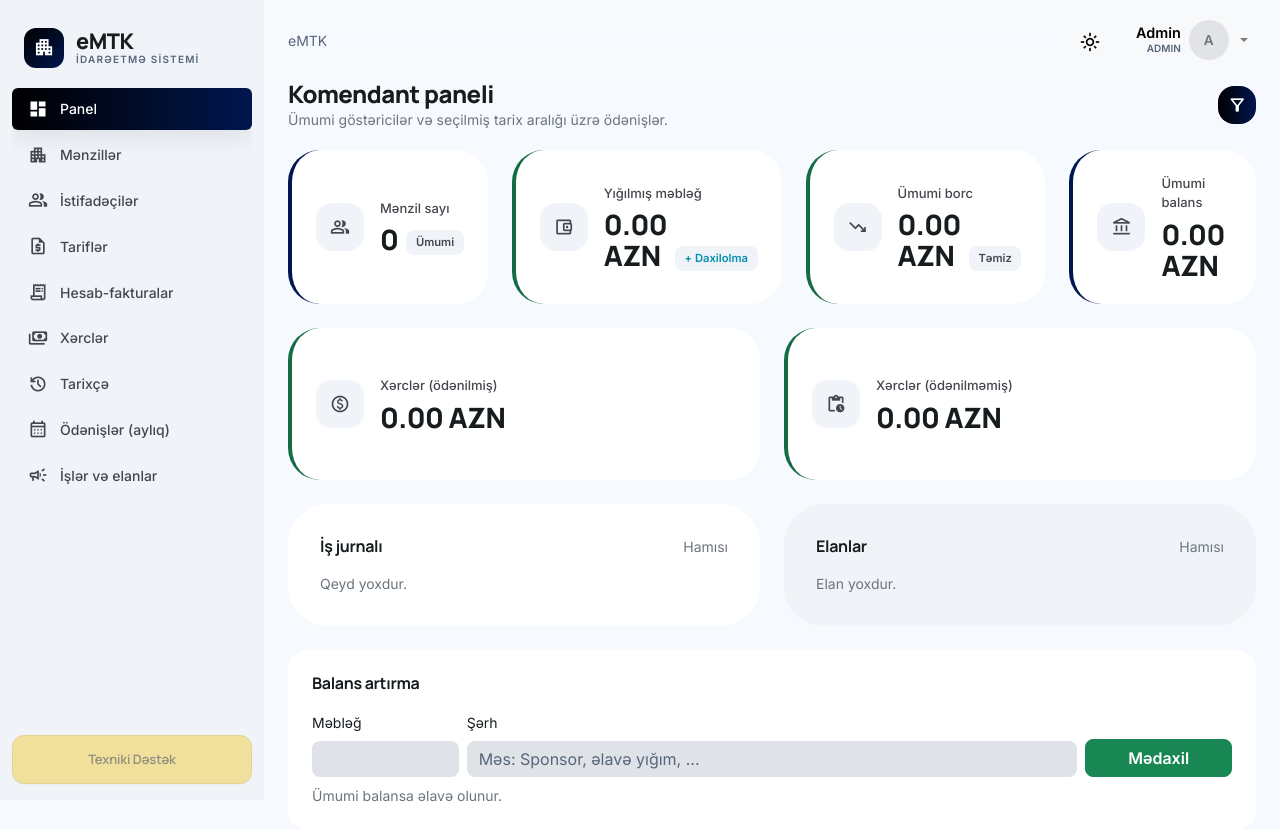
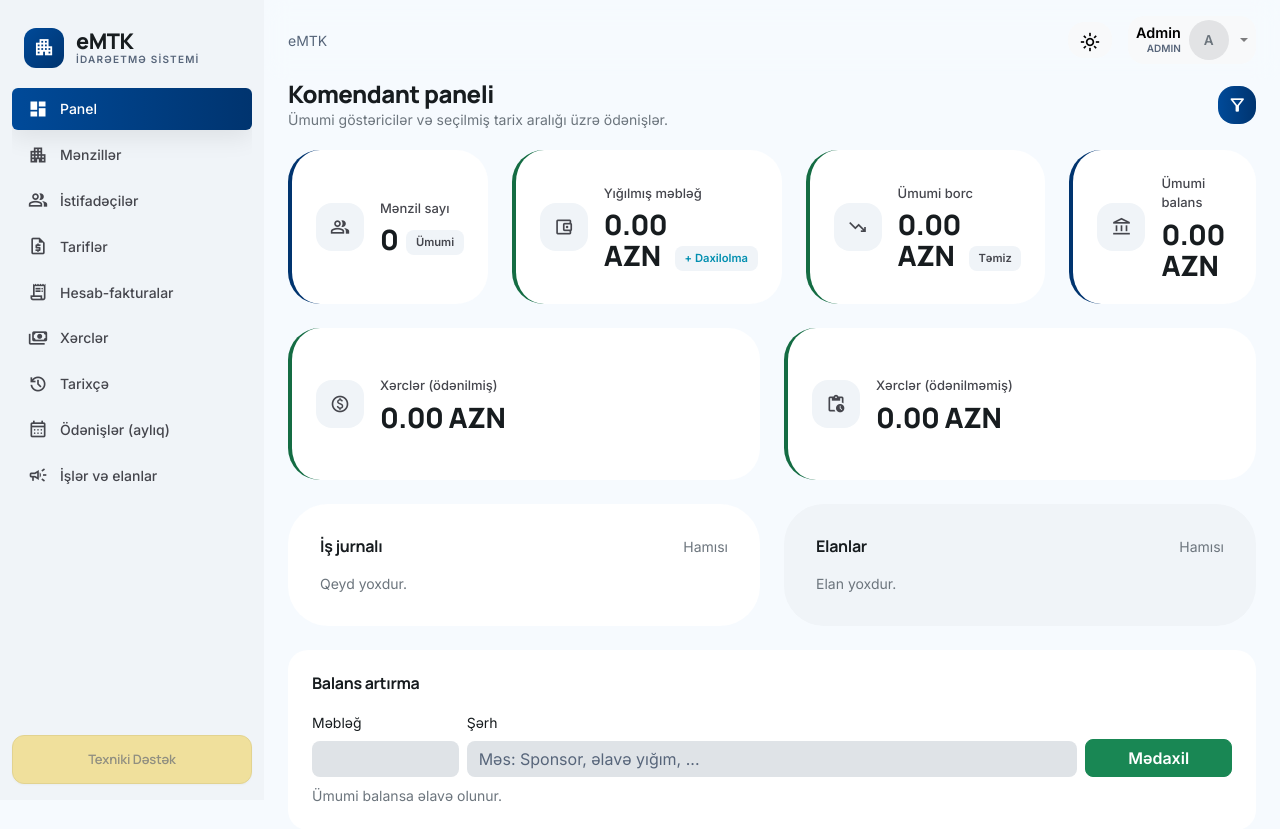
Before and after one commit to irzayev/emtk, a Flask app: page /dashboard in a window 1280 px wide. Shown: the top 829 px of the page. Run offline with Flask 3, Linux system fonts and the light colour scheme; the visitor is signed in with stand-in values (Sample User, id 1); data comes from the database, SQL or seed files in the repository; data that the repository does not hold is empty; some libraries are stand-ins or nearby versions.

Commit message:
Update emtk-stitch.css

```diff
--- a/static/emtk-stitch.css
+++ b/static/emtk-stitch.css
@@ -10,8 +10,8 @@
     --emtk-surface-highest: #dfe3e7;
     --emtk-on-surface: #171c1f;
     --emtk-on-surface-variant: #45464d;
-    --emtk-primary: #000000;
-    --emtk-primary-container: #00164e;
+    --emtk-primary: #004a99;
+    --emtk-primary-container: #00346f;
     --emtk-outline-variant: #c6c6cd;
     --emtk-error: #ba1a1a;
     --emtk-success-tone: #028fb0;
```
